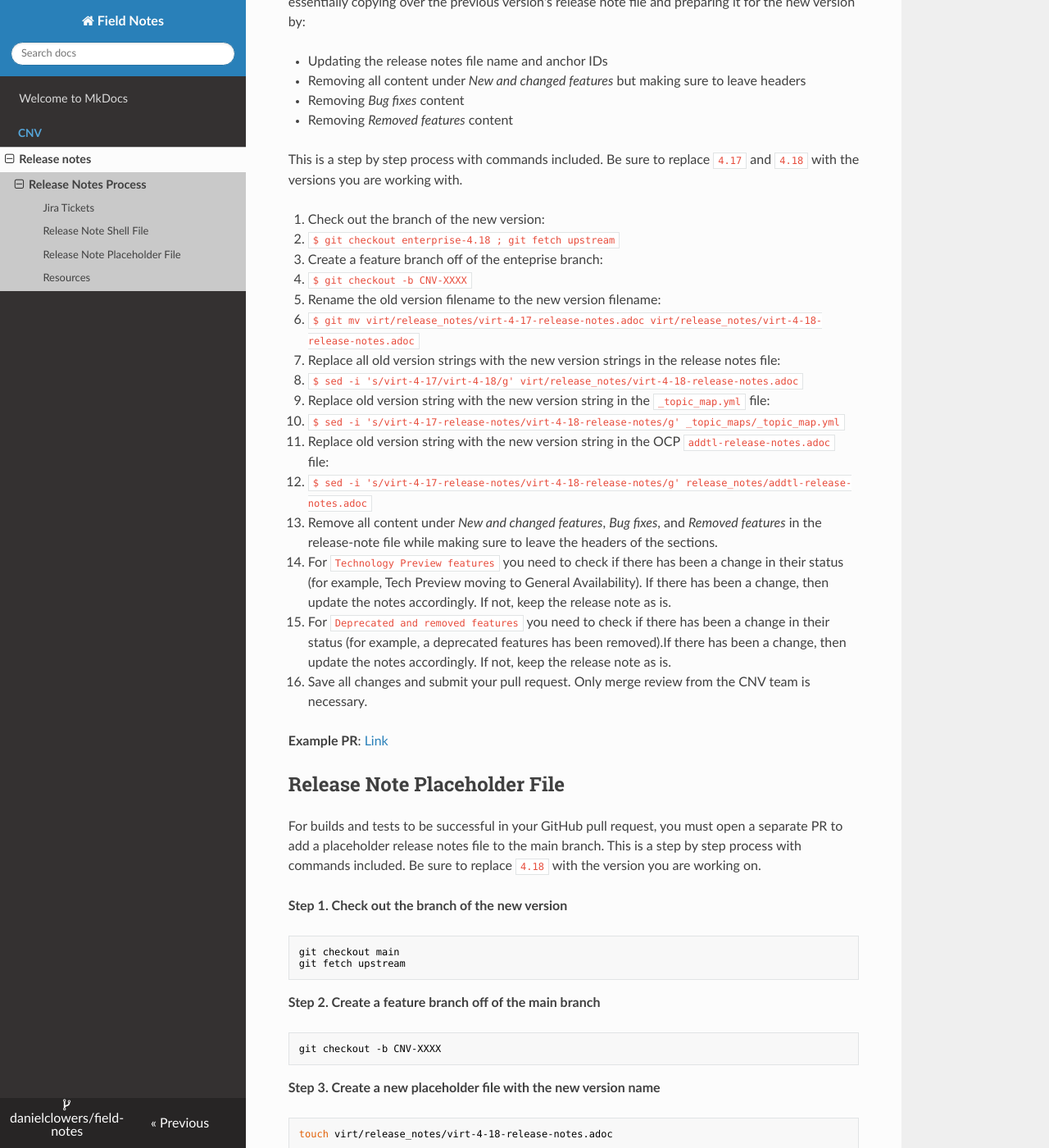
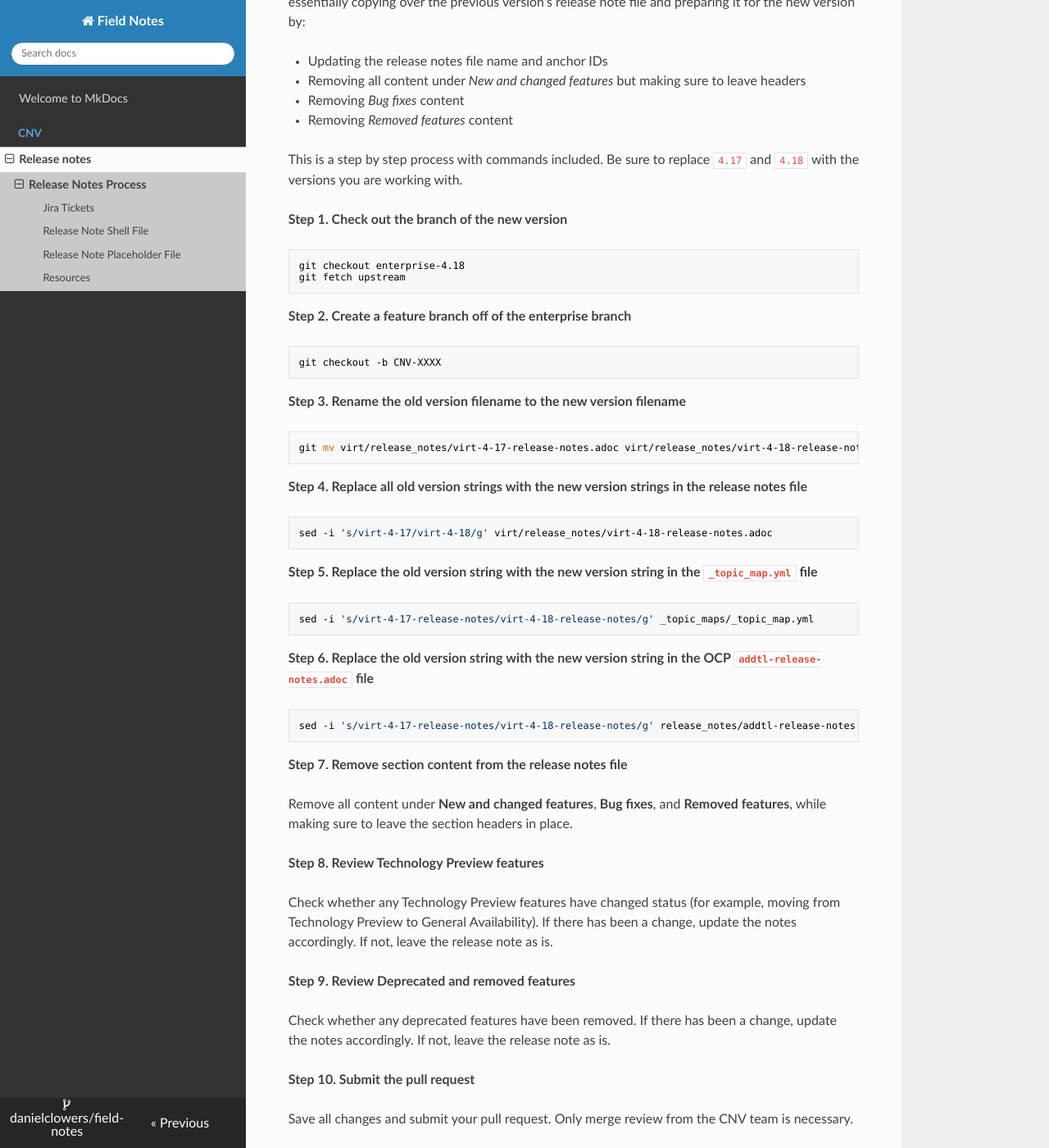
Before and after one commit to danielclowers/field-notes, an MkDocs documentation site: the page built from docs/cnv/release-notes/rn-process.md, in a window 1280 px wide and 1400 px high, scrolled down 473 px. Shown: the whole window at 82% size. Built offline with MkDocs 1.6.1, drawn with Linux system fonts in a browser that asks for light colours; nearby versions of some CDN libraries.

Commit message:
ordered lists and code blocks and mkdocs are hard

````diff
--- a/docs/cnv/release-notes/rn-process.md
+++ b/docs/cnv/release-notes/rn-process.md
@@ -20,22 +20,58 @@ A "shell" file will need to be created so that writers can start adding release
 
 This is a step by step process with commands included. Be sure to replace `4.17` and `4.18` with the versions you are working with.
 
-1. Check out the branch of the new version:
-   * `$ git checkout enterprise-4.18 ; git fetch upstream`
-2. Create a feature branch off of the enteprise branch:
-   * `$ git checkout -b CNV-XXXX`
-3. Rename the old version filename to the new version filename:
-   * `$ git mv virt/release_notes/virt-4-17-release-notes.adoc virt/release_notes/virt-4-18-release-notes.adoc`
-4. Replace all old version strings with the new version strings in the release notes file:
-   * `$ sed -i 's/virt-4-17/virt-4-18/g' virt/release_notes/virt-4-18-release-notes.adoc`
-5. Replace old version string with the new version string in the `_topic_map.yml` file:
-   * `$ sed -i 's/virt-4-17-release-notes/virt-4-18-release-notes/g' _topic_maps/_topic_map.yml`
-6. Replace old version string with the new version string in the OCP `addtl-release-notes.adoc` file:
-   * `$ sed -i 's/virt-4-17-release-notes/virt-4-18-release-notes/g' release_notes/addtl-release-notes.adoc`
-7. Remove all content under *New and changed features*, *Bug fixes*, and *Removed features* in the release-note file while making sure to leave the headers of the sections.
-8. For `Technology Preview features` you need to check if there has been a change in their status (for example, Tech Preview moving to General Availability). If there has been a change, then update the notes accordingly. If not, keep the release note as is.
-9. For `Deprecated and removed features` you need to check if there has been a change in their status (for example, a deprecated features has been removed).If there has been a change, then update the notes accordingly. If not, keep the release note as is.
-10. Save all changes and submit your pull request. Only merge review from the CNV team is necessary.
+**Step 1. Check out the branch of the new version**
+
+```bash
+git checkout enterprise-4.18
+git fetch upstream
+```
+
+**Step 2. Create a feature branch off of the enterprise branch**
+
+```bash
+git checkout -b CNV-XXXX
+```
+
+**Step 3. Rename the old version filename to the new version filename**
+
+```bash
+git mv virt/release_notes/virt-4-17-release-notes.adoc virt/release_notes/virt-4-18-release-notes.adoc
+```
+
+**Step 4. Replace all old version strings with the new version strings in the release notes file**
+
+```bash
+sed -i 's/virt-4-17/virt-4-18/g' virt/release_notes/virt-4-18-release-notes.adoc
+```
+
+**Step 5. Replace the old version string with the new version string in the `_topic_map.yml` file**
+
+```bash
+sed -i 's/virt-4-17-release-notes/virt-4-18-release-notes/g' _topic_maps/_topic_map.yml
+```
+
+**Step 6. Replace the old version string with the new version string in the OCP `addtl-release-notes.adoc` file**
+
+```bash
+sed -i 's/virt-4-17-release-notes/virt-4-18-release-notes/g' release_notes/addtl-release-notes.adoc
+```
+
+**Step 7. Remove section content from the release notes file**
+
+Remove all content under **New and changed features**, **Bug fixes**, and **Removed features**, while making sure to leave the section headers in place.
+
+**Step 8. Review Technology Preview features**
+
+Check whether any Technology Preview features have changed status (for example, moving from Technology Preview to General Availability). If there has been a change, update the notes accordingly. If not, leave the release note as is.
+
+**Step 9. Review Deprecated and removed features**
+
+Check whether any deprecated features have been removed. If there has been a change, update the notes accordingly. If not, leave the release note as is.
+
+**Step 10. Submit the pull request**
+
+Save all changes and submit your pull request. Only merge review from the CNV team is necessary.
 
 **Example PR**: [Link](https://github.com/openshift/openshift-docs/pull/79779)
 
````
